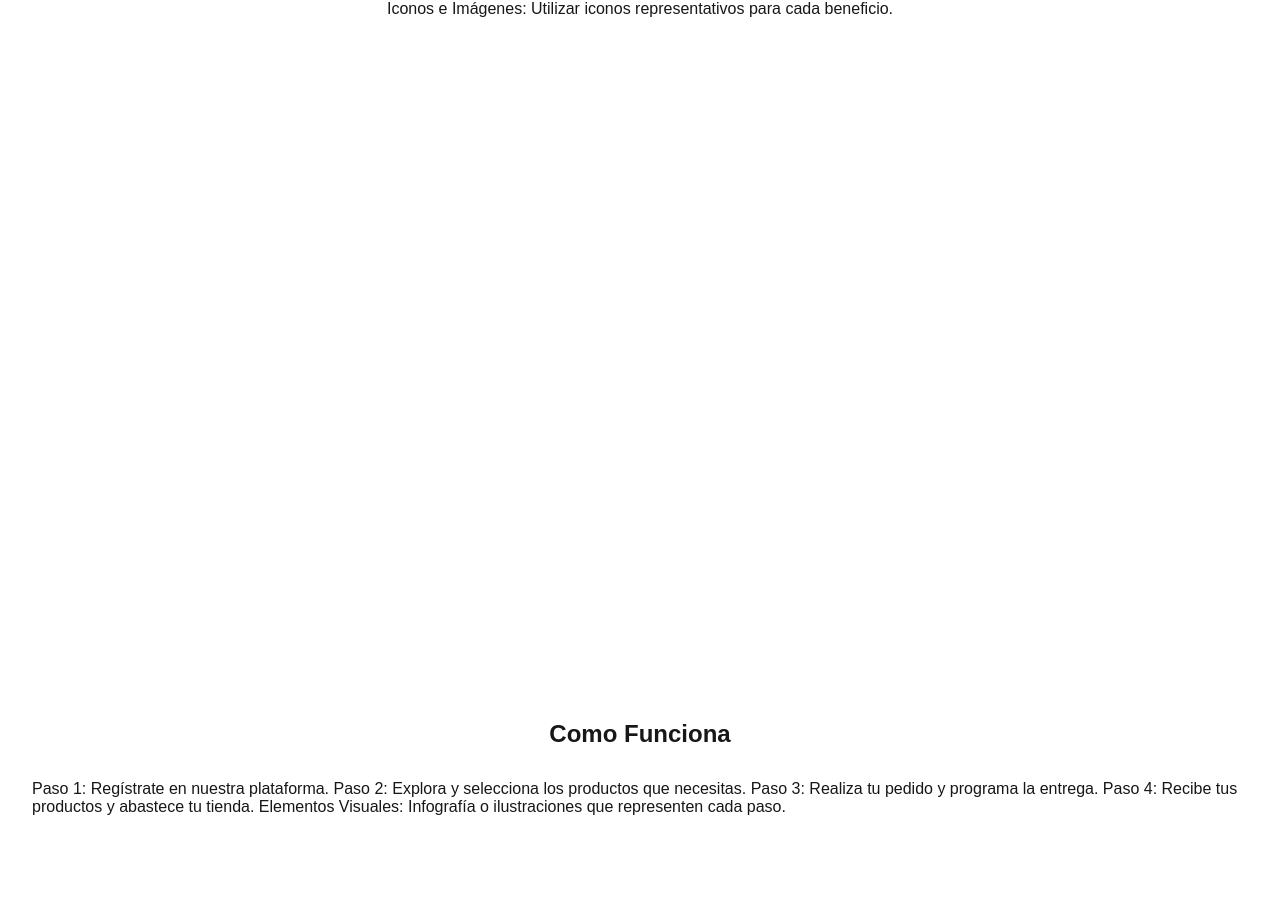
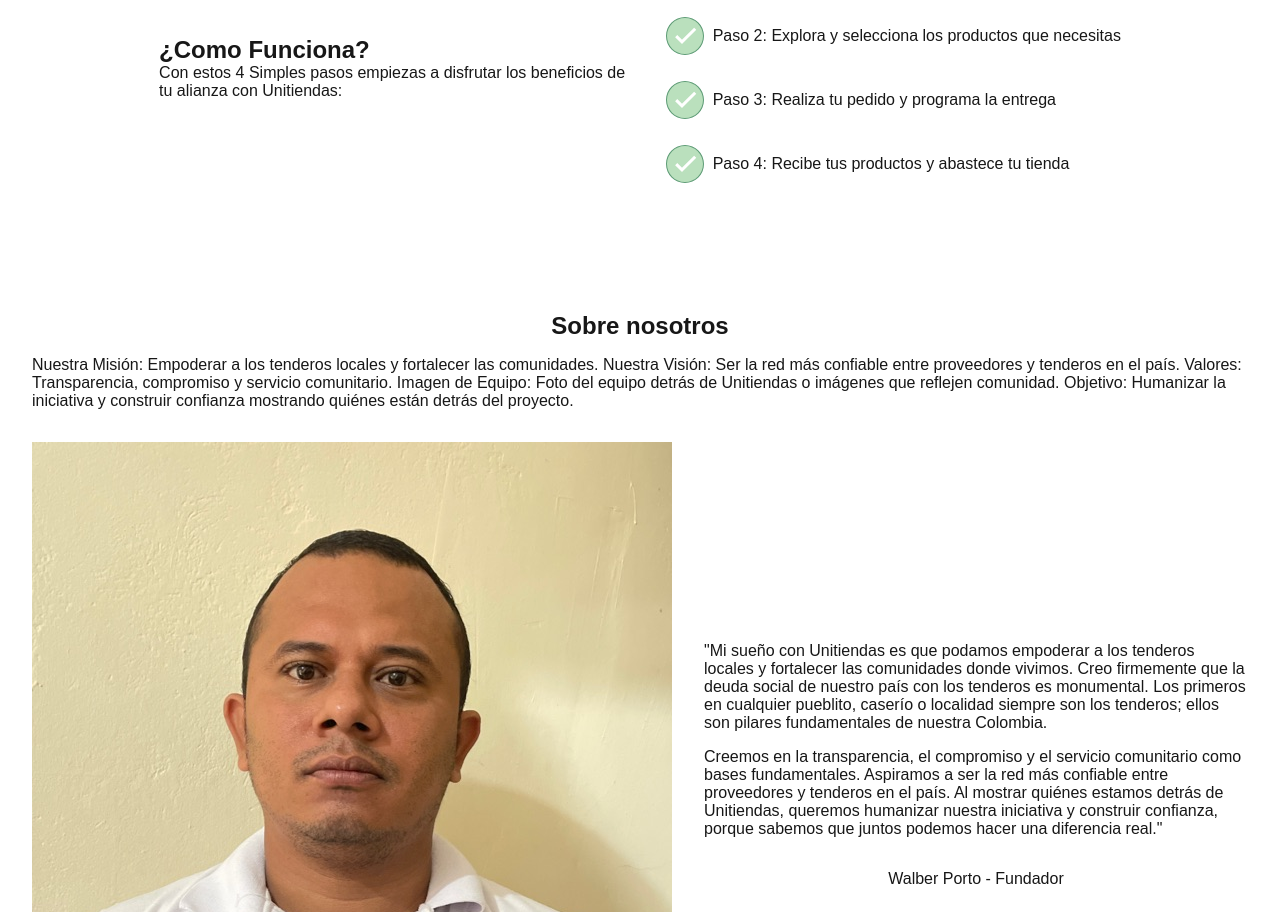
Before and after one commit to denisjosemendozavidal/unitiendas, a Next.js app: page / in a window 1280 px wide. Shown: the part 1888-2800 px from the top of the page. Built offline with nearby package versions, Linux system fonts and the light colour scheme.

Commit message:
Almost all the structuring is done - Needing styling and taking care of special functionalities

```diff
--- a/src/app/page.js
+++ b/src/app/page.js
@@ -42,14 +42,18 @@
           <h1 className="h1Styling">Bienvenidos A Unitiendas</h1>
           <p className="subTitleStyling"> Compra mas barato, misma calidad!</p>
           <div class="nav-button-wrapper">
-            <button class="button">
+            <a
+              class="button"
+              href="https://api.whatsapp.com/send?phone=573059321550"
+              target="_blank"
+            >
               Contactanos{" "}
               <img
                 className="whatsappSVGInButton"
                 src="../assets/whatsappSVG.svg"
                 alt="Whatsapp Logo"
               />
-            </button>
+            </a>
           </div>
         </div>
         <svg
@@ -77,6 +81,7 @@
 const WhyUs = () => {
   return (
     <section className="OverallSectionStyling">
+      <div className="whyUsTitleAndCardsWrapper">
         <div className="whyUsTitleAndSubtitle">
           <h2 className="h2Styling">¿Por que Unitiendas?</h2>
           <p className=""> La Razon es sencilla, con unitiendas tienes:</p>
@@ -94,9 +99,9 @@
               </h3>
               <p className="whyUsFirstCardSubHeader">
                 Lorem Ipsum is simply dummy text of the printing and typesetting
-              industry. Lorem Ipsum has been the industry's standard dummy text
-              ever since the 1500s, when an unknown printer took a galley of
-              type and scrambled it to make a type specimen book.
+                industry. Lorem Ipsum has been the industry's standard dummy
+                text ever since the 1500s, when an unknown printer took a galley
+                of type and scrambled it to make a type specimen book.
               </p>
             </div>
           </div>
@@ -112,10 +117,11 @@
                   Acceso a los mejores Productos
                 </h3>
                 <p className="whyUsSecondCardSubHeader">
-                Lorem Ipsum is simply dummy text of the printing and typesetting
-                industry. Lorem Ipsum has been the industry's standard dummy
-                text ever since the 1500s, when an unknown printer took a galley
-                of type and scrambled it to make a type specimen book.
+                  Lorem Ipsum is simply dummy text of the printing and
+                  typesetting industry. Lorem Ipsum has been the industry's
+                  standard dummy text ever since the 1500s, when an unknown
+                  printer took a galley of type and scrambled it to make a type
+                  specimen book.
                 </p>
               </div>
             </div>
@@ -130,11 +136,13 @@
                   Una Plataforma Facil de Manejar
                 </h3>
                 <p className="whyUsThirdCardSubHeader">
-                Lorem Ipsum is simply dummy text of the printing and typesetting
-                industry. Lorem Ipsum has been the industry's standard dummy
-                text ever since the 1500s, when an unknown printer took a galley
-                of type and scrambled it to make a type specimen book.
+                  Lorem Ipsum is simply dummy text of the printing and
+                  typesetting industry. Lorem Ipsum has been the industry's
+                  standard dummy text ever since the 1500s, when an unknown
+                  printer took a galley of type and scrambled it to make a type
+                  specimen book.
                 </p>
+              </div>
             </div>
           </div>
         </div>
@@ -142,6 +150,8 @@
     </section>
   );
 };
+
+/*Not adding this benefits section for now*/
 
 const Benefits = () => {
   return (
@@ -167,14 +177,64 @@
 const HowItWorks = () => {
   return (
     <section className="OverallSectionStyling">
-      <h2 className="h2Styling">Como Funciona</h2>
+      <div className="howItWorksSectionHeaderAndListWrapper">
+        <div className="howItWorksHeaderAndSubheaderWrapper">
+          <h2 className="h2Styling">¿Como Funciona?</h2>
           <p className="">
             {" "}
-        Paso 1: Regístrate en nuestra plataforma. Paso 2: Explora y selecciona
-        los productos que necesitas. Paso 3: Realiza tu pedido y programa la
-        entrega. Paso 4: Recibe tus productos y abastece tu tienda. Elementos
-        Visuales: Infografía o ilustraciones que representen cada paso.
+            Con estos 4 Simples pasos empiezas a disfrutar los beneficios de tu
+            alianza con Unitiendas:
           </p>
+        </div>
+        <div className="howitworksListOfItemsWrapper">
+          <div className="howItworksItemWrapper">
+            <a
+              className="howitWorksItemLink"
+              href="https://api.whatsapp.com/send?phone=573059321550"
+              target="_blank"
+            >
+              <img
+                className="howitworksItemIcon"
+                src="../assets/checkmark.svg"
+                alt=""
+              />
+              <p className="howItWorksItemText">
+                Paso 1: Regístrate en nuestra plataforma
+              </p>
+            </a>
+          </div>
+          <div className="howItworksItemWrapper">
+            <img
+              className="howitworksItemIcon"
+              src="../assets/checkmark.svg"
+              alt=""
+            />
+            <p className="howItWorksItemText">
+              Paso 2: Explora y selecciona los productos que necesitas
+            </p>
+          </div>
+          <div className="howItworksItemWrapper">
+            <img
+              className="howitworksItemIcon"
+              src="../assets/checkmark.svg"
+              alt=""
+            />
+            <p className="howItWorksItemText">
+              Paso 3: Realiza tu pedido y programa la entrega
+            </p>
+          </div>
+          <div className="howItworksItemWrapper">
+            <img
+              className="howitworksItemIcon"
+              src="../assets/checkmark.svg"
+              alt=""
+            />
+            <p className="howItWorksItemText">
+              Paso 4: Recibe tus productos y abastece tu tienda
+            </p>
+          </div>
+        </div>
+      </div>
     </section>
   );
 };
@@ -182,16 +242,51 @@
 const AboutUs = () => {
   return (
     <section className="OverallSectionStyling">
+      <div className="aboutUsTitleImageAndDescriptionWrapper">
+        <div className="aboutUsTitleAndSubtitleWrapper">
           <h2 className="h2Styling">Sobre nosotros</h2>
           <p className="">
             {" "}
             Nuestra Misión: Empoderar a los tenderos locales y fortalecer las
-        comunidades. Nuestra Visión: Ser la red más confiable entre proveedores
-        y tenderos en el país. Valores: Transparencia, compromiso y servicio
-        comunitario. Imagen de Equipo: Foto del equipo detrás de Unitiendas o
-        imágenes que reflejen comunidad. Objetivo: Humanizar la iniciativa y
-        construir confianza mostrando quiénes están detrás del proyecto.
+            comunidades. Nuestra Visión: Ser la red más confiable entre
+            proveedores y tenderos en el país. Valores: Transparencia,
+            compromiso y servicio comunitario. Imagen de Equipo: Foto del equipo
+            detrás de Unitiendas o imágenes que reflejen comunidad. Objetivo:
+            Humanizar la iniciativa y construir confianza mostrando quiénes
+            están detrás del proyecto.
           </p>
+        </div>
+        <div className="aboutUsImageAndTextWrapper">
+          <div className="aboutUsImageWrapper">
+            <img
+              className="aboutUsImage"
+              src="../assets/images/Fundador.jpg"
+              alt=""
+            />
+          </div>
+          <div className="aboutUsTextAndAutorWrapper">
+            <div className="aboutUsTextWrapper">
+              <p className="aboutUsText">
+                "Mi sueño con Unitiendas es que podamos empoderar a los tenderos
+                locales y fortalecer las comunidades donde vivimos. Creo
+                firmemente que la deuda social de nuestro país con los tenderos
+                es monumental. Los primeros en cualquier pueblito, caserío o
+                localidad siempre son los tenderos; ellos son pilares
+                fundamentales de nuestra Colombia.
+              </p>
+              <p>
+                Creemos en la transparencia, el compromiso y el servicio
+                comunitario como bases fundamentales. Aspiramos a ser la red más
+                confiable entre proveedores y tenderos en el país. Al mostrar
+                quiénes estamos detrás de Unitiendas, queremos humanizar nuestra
+                iniciativa y construir confianza, porque sabemos que juntos
+                podemos hacer una diferencia real."
+              </p>
+            </div>
+            <p className="aboutUsTextAuthor"> Walber Porto - Fundador </p>
+          </div>
+        </div>
+      </div>
     </section>
   );
 };
@@ -201,7 +296,6 @@
     <main className="globalPaddingAndStructuring">
       <HeroSection />
       <WhyUs />
-      <Benefits />
       <HowItWorks />
       <AboutUs />
     </main>
--- a/src/components/Footer.js
+++ b/src/components/Footer.js
@@ -1,7 +1,39 @@
+import "../styles/globals.css";
+import "../styles/footer.css";
+
 export default function Footer() {
   return (
-    <footer>
-      <div>Logo Goes here</div> <div>Contact Info goes here</div>
+    <footer className="footer">
+      <div className="footerContentWrapper">
+        <div className="footerLogoWrapper">
+          <img
+            src="https://d22po4pjz3o32e.cloudfront.net/logo-image.svg"
+            alt=""
+          />
+        </div>
+        <div className="footerContactInfoWrapper">
+          <div className="footerPhoneNumberSocialMediaAndAdrressWrapper">
+            <div className="footerPhoneNumberWrapper">
+              <a href="">
+                <p> Numero de Contact: </p>
+              </a>
+            </div>
+            <div className="footerSocialMediaWrapper">
+              Sigues en: Iconos de redes sociales irian aqui
+            </div>
+            <div className="footerAddresswrapper">
+              <p>
+                Encuentranos en Carrera Algo, Calle Donde, #Alguno, Sector
+                Lejos, Barranquilla, Atlantico
+              </p>
+            </div>
+          </div>
+        </div>
+      </div>
+      <div className="footerDivider"></div>
+      <div className="footerCredits">
+        <p>Todos los derechos reservados</p>
+      </div>
     </footer>
   );
 }
--- a/src/components/Navbar.js
+++ b/src/components/Navbar.js
@@ -20,14 +20,18 @@
         </a>
 
         <div class="main-button-wrapper">
-          <button class="button">
+          <a
+            class="button"
+            href="https://api.whatsapp.com/send?phone=573059321550"
+            target="_blank"
+          >
             Contactanos{" "}
             <img
               className="whatsappSVGInButton"
               src="../assets/whatsappSVG.svg"
               alt="Whatsapp Logo"
             />
-          </button>
+          </a>
         </div>
       </nav>
     </header>
--- /dev/null
+++ b/src/styles/footer.css
@@ -0,0 +1,56 @@
+:root {
+  --background: #ffffff;
+  --foreground: #171717;
+  --darkBlue: #1e3a8a;
+  --green: #10b981;
+  --orange: #f97316;
+  --white: #ffffff;
+  --lightGray: #f3f4f6;
+  --darkGray: #374151;
+  --darkerGray: #1f2937;
+}
+
+.footer {
+  width: 100%;
+  display: flex;
+  flex-direction: column;
+  justify-content: center;
+  align-items: center;
+  gap: 1rem;
+  padding: 1rem;
+}
+
+.footerContentWrapper {
+  display: flex;
+  align-items: center;
+  justify-content: space-between;
+  width: 100%;
+  max-width: 90rem;
+  padding: 0 5%;
+  min-height: 20rem;
+}
+
+.footerLogoWrapper {
+  display: flex;
+  align-items: center;
+  justify-content: center;
+  width: 40%;
+  height: 100%;
+}
+
+.footerContactInfoWrapper {
+  display: flex;
+  flex-direction: column;
+  gap: 1rem;
+}
+
+.footerPhoneNumberSocialMediaAndAdrressWrapper {
+  display: flex;
+  flex-direction: column;
+  gap: 1rem;
+}
+
+.footerDivider {
+  width: 100%;
+  border-top: lightgray solid 2px;
+}
--- a/src/styles/homePage.css
+++ b/src/styles/homePage.css
@@ -53,6 +53,11 @@
 .OverallSectionStyling {
   width: 100%;
   padding: 2rem;
+}
+
+/*Styling for WhyUs Section*/
+
+.whyUsTitleAndCardsWrapper {
   display: flex;
   flex-direction: column;
   align-items: center;
@@ -60,8 +65,6 @@
   gap: 2rem;
   height: 50rem;
 }
-
-/*Styling for WhyUs Section*/
 
 .whyUsTitleAndSubtitle {
   display: flex;
@@ -144,3 +147,79 @@
   gap: 1rem;
   justify-content: center;
 }
+
+/*Styling for How It works section*/
+
+.howItWorksSectionHeaderAndListWrapper {
+  display: flex;
+  gap: 2rem;
+  padding: 1rem;
+  justify-content: center;
+}
+
+.howItWorksHeaderAndSubheaderWrapper {
+  width: 40%;
+  display: flex;
+  flex-direction: column;
+  justify-content: center;
+}
+
+.howitworksListOfItemsWrapper {
+  display: flex;
+  flex-direction: column;
+  gap: 1.5rem;
+}
+
+.howItworksItemWrapper {
+  display: flex;
+  gap: 0.5rem;
+  align-items: center;
+}
+
+.howitWorksItemLink {
+  display: flex;
+  gap: 0.5rem;
+  align-items: center;
+}
+
+/*Styling for About Us section*/
+
+.aboutUsTitleImageAndDescriptionWrapper {
+  display: flex;
+  flex-direction: column;
+  gap: 2rem;
+}
+
+.aboutUsTitleAndSubtitleWrapper {
+  display: flex;
+  flex-direction: column;
+  gap: 1rem;
+  align-items: center;
+}
+
+.aboutUsImageAndTextWrapper {
+  display: flex;
+  gap: 2rem;
+  align-items: center;
+}
+
+.aboutUsImageWrapper {
+  width: 60%;
+}
+
+.aboutUsImage {
+  object-fit: cover;
+}
+
+.aboutUsTextAndAutorWrapper {
+  display: flex;
+  flex-direction: column;
+  gap: 2rem;
+  align-items: center;
+}
+
+.aboutUsTextWrapper {
+  display: flex;
+  flex-direction: column;
+  gap: 1rem;
+}
```
Also changed, not shown: public/assets/checkmark.svg (added), public/assets/images/Fundador.jpg (added). Lines whose indentation alone changed are shown as unchanged.
